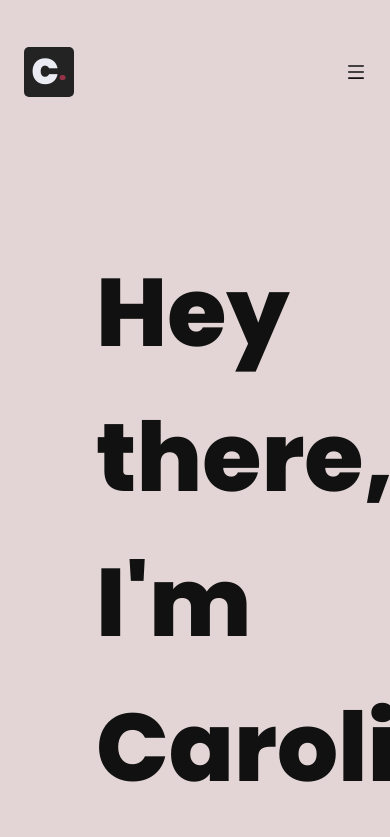
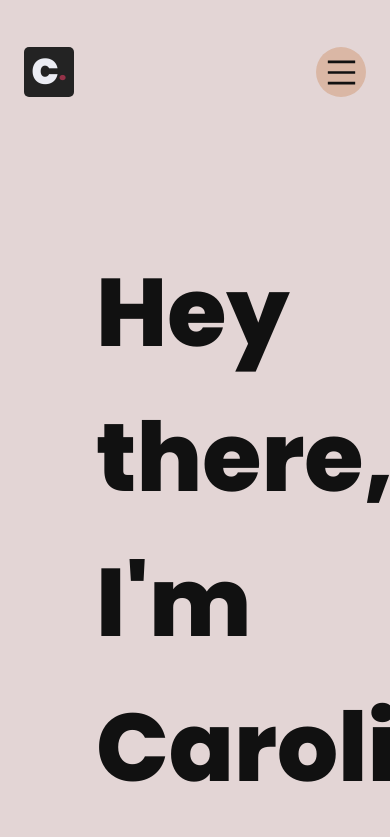
Before and after one commit to carolarruda/personal, a React (Create React App) app: page / in a window 390 px wide. Shown: the top 837 px of the page. Built offline with nearby package versions, Linux system fonts and the light colour scheme.

Commit message:
working on phone view

```diff
--- a/src/components/About/About.module.scss
+++ b/src/components/About/About.module.scss
@@ -3,9 +3,6 @@
   grid-template-columns: 1fr 450px;
   gap: 2.4rem;
 
-  @media (max-width: 900px) {
-    grid-template-columns: 1fr;
-  }
 }
 
 .media {
--- a/src/components/NavBar/NavBar.module.scss
+++ b/src/components/NavBar/NavBar.module.scss
@@ -54,6 +54,7 @@
   padding: 1rem 9.6rem;
   border-bottom-left-radius: 30%;
   border-bottom-right-radius: 30%;
+  max-height: 100px;
 }
 
 header {
@@ -65,8 +66,6 @@ header {
   top: 0;
   z-index: 20;
   width: 100vw;
-
-
 
 }
 
--- a/src/components/NavBar/NavBarPhone.js
+++ b/src/components/NavBar/NavBarPhone.js
@@ -1,5 +1,5 @@
 import Button from "../buttons/Button";
-import classes from "./NavBar.module.scss";
+import classes from "./NavBarPhone.module.scss";
 import { AiOutlineMenu } from "react-icons/ai";
 
 import { useEffect, useState } from "react";
@@ -29,7 +29,9 @@ const NavBarPhone = () => {
 
   return (
     <>
-      <AiOutlineMenu />
+      <div className={classes.iconContainer}>
+        <AiOutlineMenu className={classes.menuIcon} />
+      </div>
     </>
   );
 };
--- /dev/null
+++ b/src/components/NavBar/NavBarPhone.module.scss
@@ -0,0 +1,15 @@
+.menuIcon {
+    width: 35px;
+    height: 35px;
+    color: var(--background-opaque);
+}
+
+.iconContainer {
+    width: 50px;
+    height: 50px;
+    border-radius: 50%;
+    background-color: #dab7a5;
+    display: grid;
+    align-content: center;
+    justify-content: center;
+}
--- a/src/styles/global.css
+++ b/src/styles/global.css
@@ -77,6 +77,12 @@ a {
   overflow: hidden;
 }
 
+@media (max-width: 800px) {
+  .section-wrapper {
+    padding: 7.2rem 3.4rem;
+  }
+}
+
 .section-wrapper-phone {
-  padding: 7.2rem 2.4rem;
+  padding: 7.2rem 3.4rem;
 }
```
